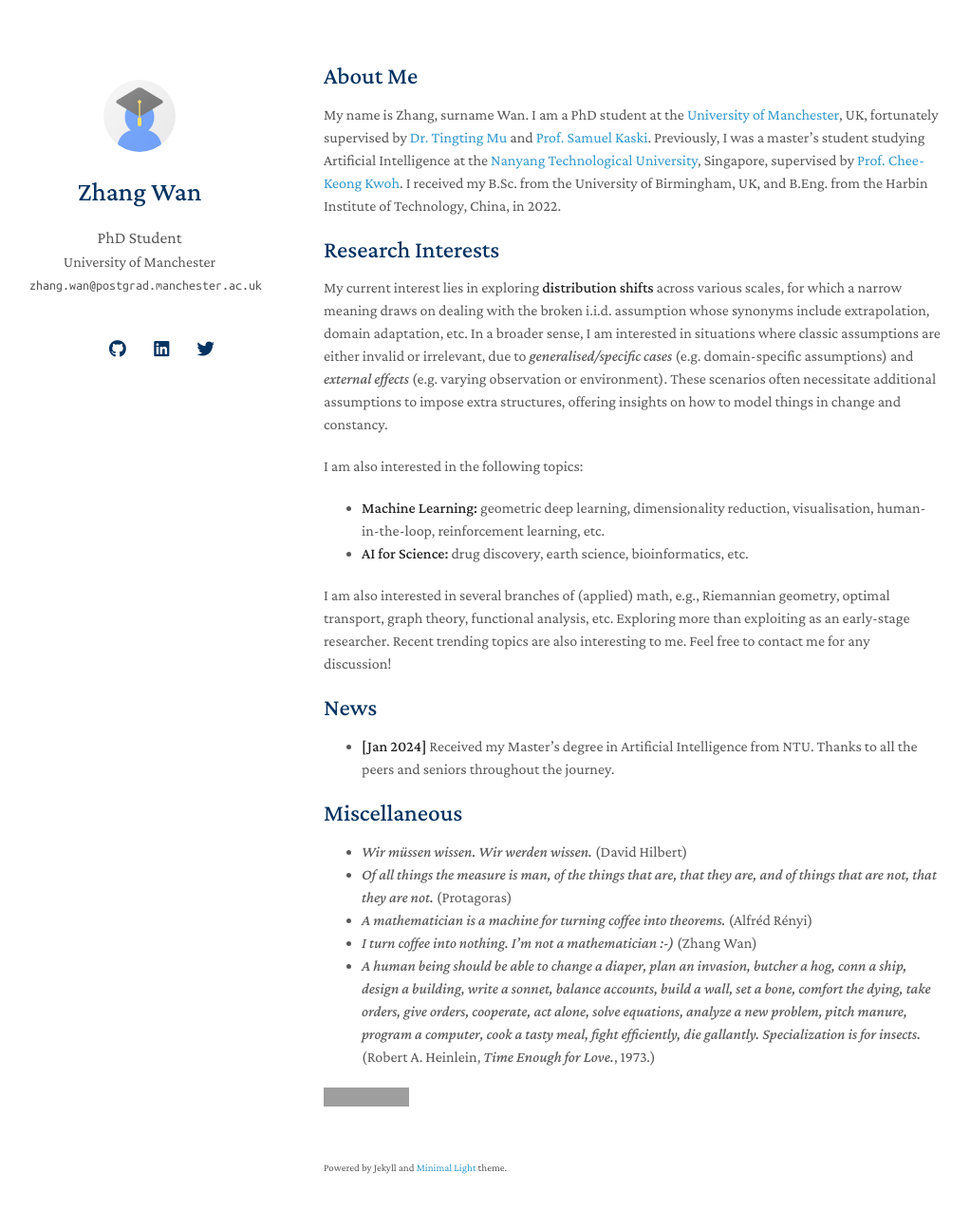
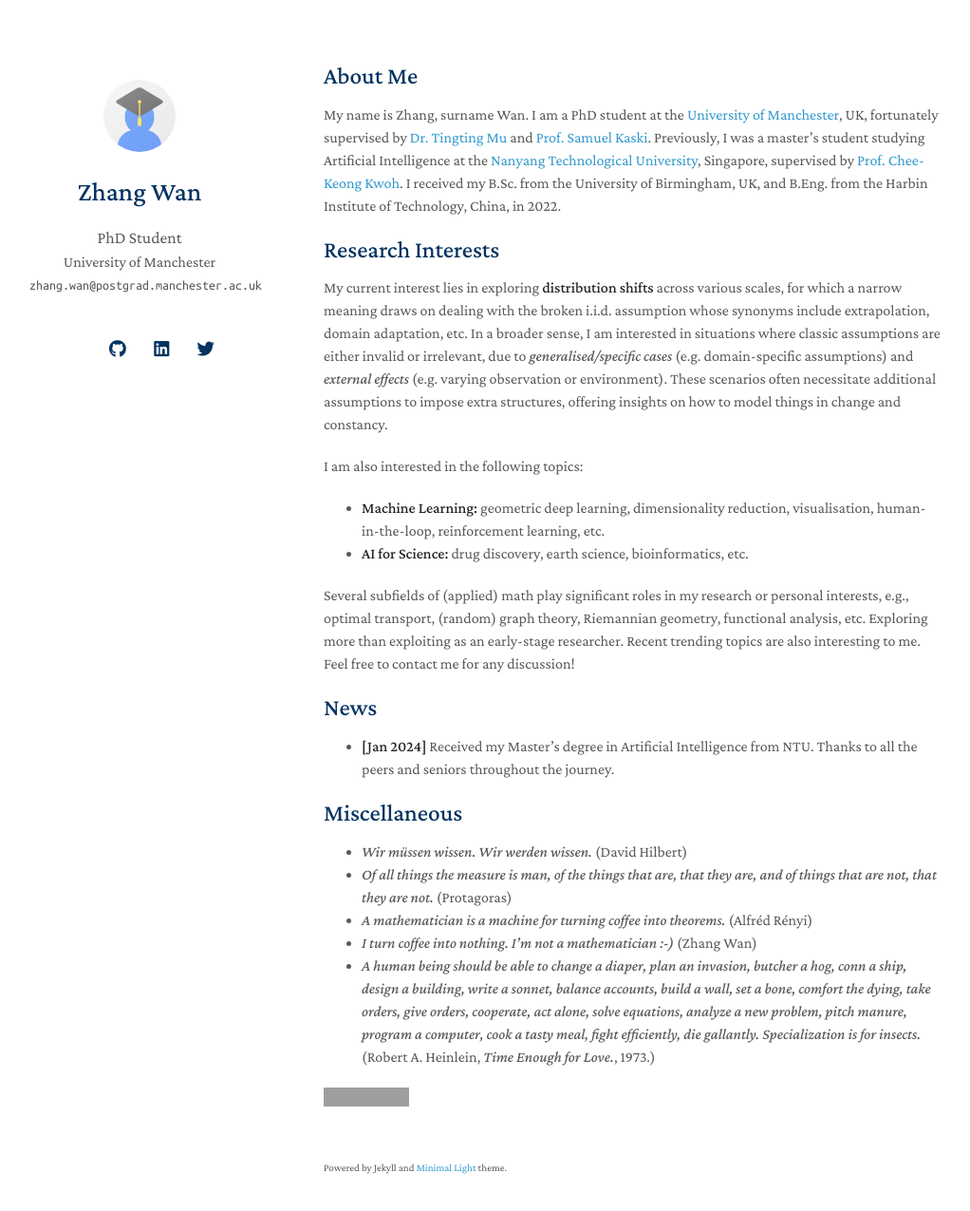
Before and after one commit to ZhangWan-byte/ZhangWan-byte.github.io, a Jekyll site: the page built from index.md, in a window 1280 px wide and 1310 px high. Shown: the top 1275 px of the window at 95% size, without its empty margins (129-1151 px from the left). Built offline with Jekyll 4.4.1, drawn with Linux system fonts in a browser that asks for light colours; nearby versions of some CDN libraries; a style sheet for code colours, icons or effects is not loaded; our own code applies the rules of GitHub Pages for plain Markdown files; grey boxes are pictures that could not be loaded.

Commit message:
Update index.md

```diff
--- a/index.md
+++ b/index.md
@@ -16,7 +16,7 @@ I am also interested in the following topics:
 - **Machine Learning:** geometric deep learning, dimensionality reduction, visualisation, human-in-the-loop, reinforcement learning, etc.
 - **AI for Science:** drug discovery, earth science, bioinformatics, etc.
 
-I am also interested in several branches of (applied) math, e.g., Riemannian geometry, optimal transport, graph theory, functional analysis, etc. Exploring more than exploiting as an early-stage researcher. Recent trending topics are also interesting to me. Feel free to contact me for any discussion!
+Several subfields of (applied) math play significant roles in my research or personal interests, e.g., optimal transport, (random) graph theory, Riemannian geometry, functional analysis, etc. Exploring more than exploiting as an early-stage researcher. Recent trending topics are also interesting to me. Feel free to contact me for any discussion!
 
 ## News
 
```
